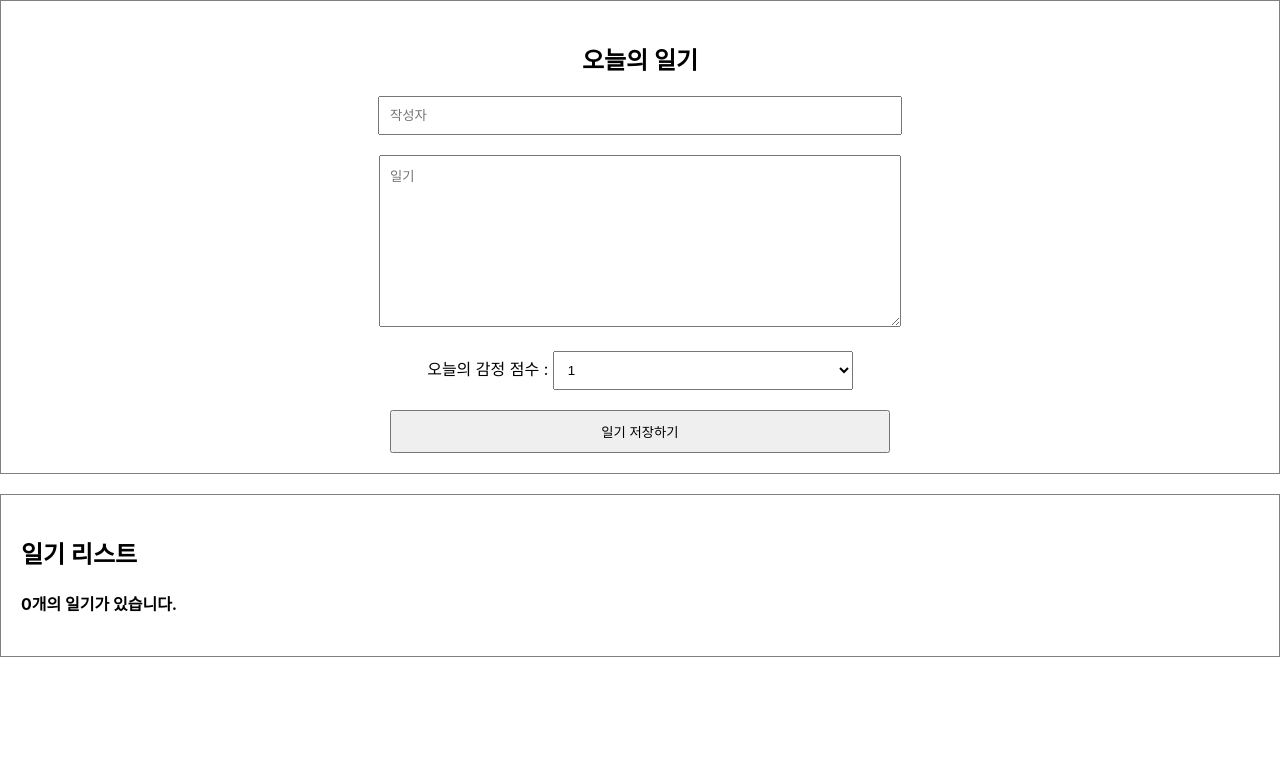
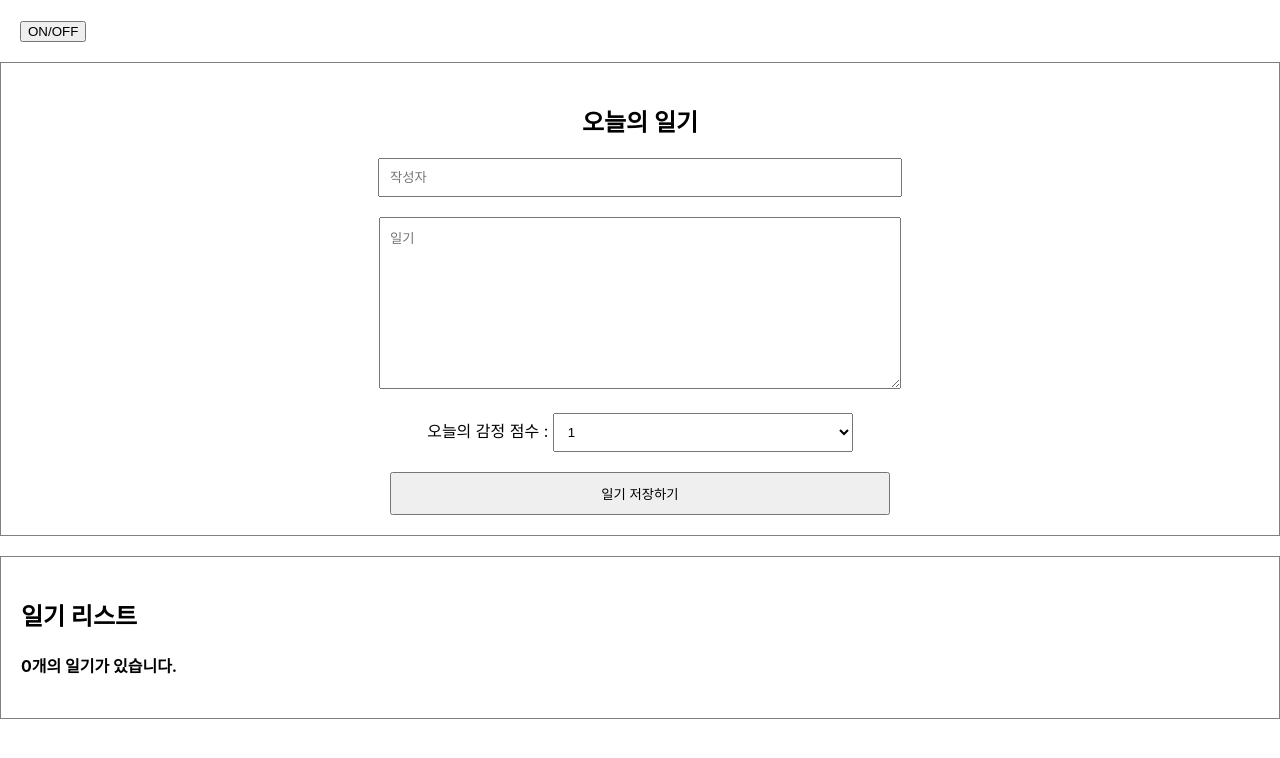
Before and after one commit to haejin-park/diary, a React (Create React App) app: page / in a window 1280 px wide. Shown: the top 758 px of the page. Built offline with nearby package versions, Linux system fonts and the light colour scheme.

Commit message:
controlling the lifecyle(useEffect)

```diff
--- a/src/App.js
+++ b/src/App.js
@@ -1,7 +1,8 @@
+import {useState, useRef} from "react";
 import "./App.css";
 import DiaryEditor from "./DiaryEditor";
 import DiaryList from "./DiaryList";
-import {useState, useRef} from "react";
+import Lifecycle from "./Lifecycle";
 
 const App = () => {
   const [data, setData] = useState([]);
@@ -33,6 +34,7 @@
   }
   return (
       <div className="App">
+        <Lifecycle />
         <DiaryEditor onCreate={onCreate}/>
         <DiaryList onEdit={onEdit} onRemove={onRemove} diaryList={data} />
       </div>
--- a/src/DiaryItem.js
+++ b/src/DiaryItem.js
@@ -29,7 +29,6 @@
                 onEdit(id, localContent);
                 toggleIsEdit();
             }
-            onEdit(id, localContent)
         }
     return (
 
--- /dev/null
+++ b/src/Lifecycle.js
@@ -0,0 +1,22 @@
+import React,{useEffect, useState} from 'react';
+const UnmountTest = () => {
+    useEffect(() => {
+        console.log("Mount!");
+        return () => {
+            //unmount시점에 실행
+            console.log("unmount!");
+        }
+    }, [])
+    return <div>Unmount Testing Component</div>
+}
+const Lifecycle = () => {
+    const [isVisible, setIsVisible] = useState(false);
+    const toggle = () => setIsVisible(!isVisible);
+    return (
+        <div style={{padding: 20}}>
+            <button onClick={toggle}>ON/OFF</button>
+            {isVisible && <UnmountTest/>}
+        </div>
+    )
+}
+export default Lifecycle;
```
